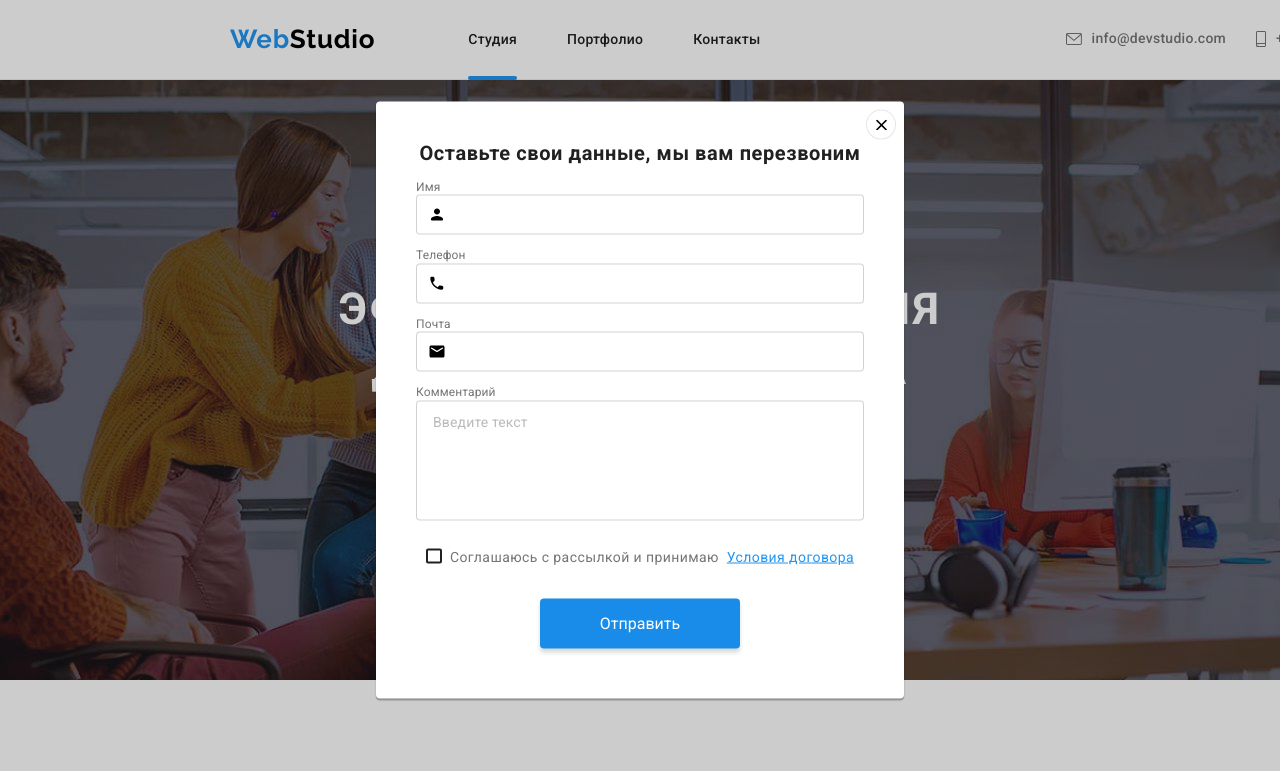
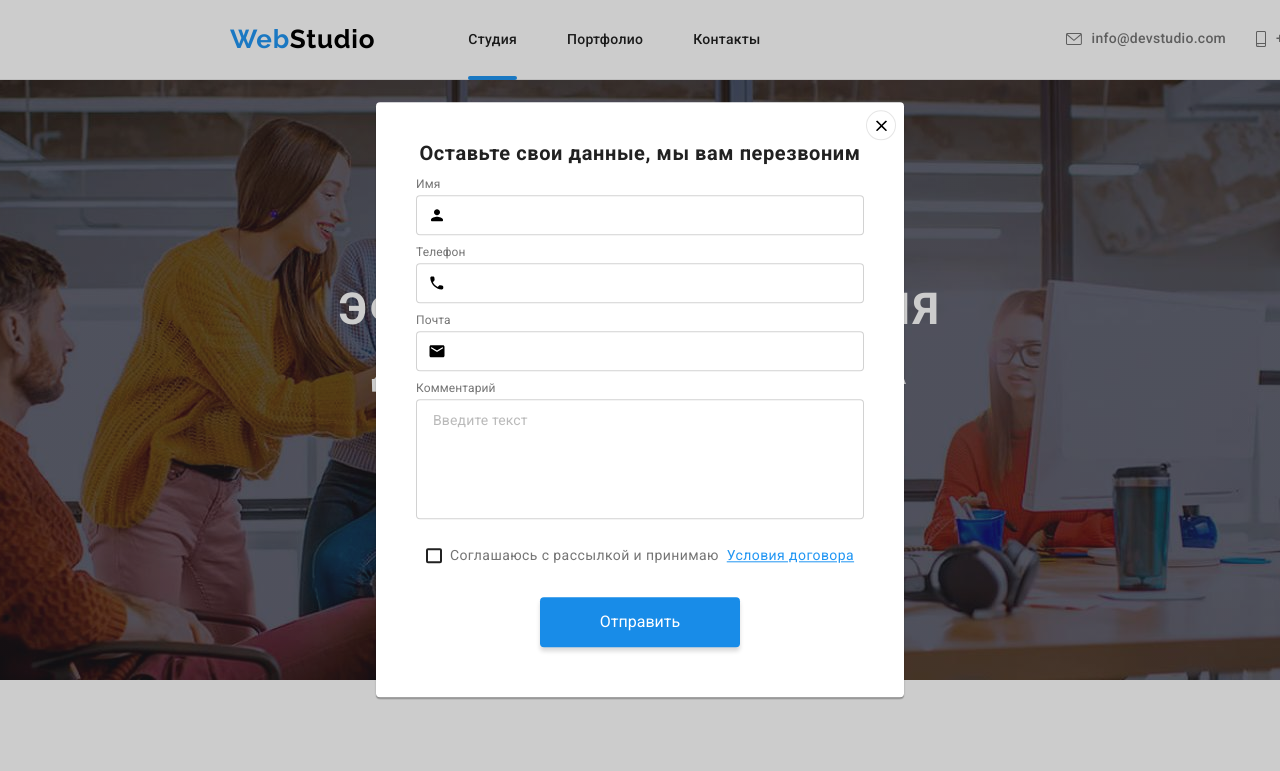
Before and after one commit to laposhko/goit-markup-hw-07, a plain HTML site: page index.html in a window 1280 px wide. Both pictures are taken after a click on the button "Заказать услугу". Shown: the top 771 px of the page. Drawn offline with Linux system fonts and the light colour scheme.

Commit message:
modal label fixed

```diff
--- a/css/styles.css
+++ b/css/styles.css
@@ -486,12 +486,16 @@ img {
   color: var(--title-text-color);
   margin-bottom: 12px;
 }
+.modal-item {
+  margin-bottom: 10px;
+}
 .modal-form-label {
   font-size: 12px;
   line-height: 14px;
   letter-spacing: 0.01em;
   color: var(--description-text-color);
   margin-bottom: 4px;
+  display: block;
 }
 .modal-form-input {
   width: 100%;
@@ -500,7 +504,6 @@ img {
   box-sizing: border-box;
   cursor: pointer;
   border-radius: 4px;
-  margin-bottom: 10px;
   padding: 12px 10px 12px 42px;
   outline: none;
   transition: border-color 250ms cubic-bezier(0.4, 0, 0.2, 1);
--- a/index.html
+++ b/index.html
@@ -60,27 +60,27 @@
                 </button>
                 <p class="modal-title">Оставьте свои данные, мы вам перезвоним</p>
                 <form action="" class="modal-form" autocomplete="off">
+                    <div class="modal-item">
                         <label for="name" class="modal-form-label">Имя</label>
                         <span class="modal-input-box">
-                        <input
-                            type="text"
-                            name="user-name"
-                            class="modal-form-input"
-                            id="name">
+                            <input type="text" name="user-name" class="modal-form-input" id="name">
                             <svg class="modal-input-icon">
                                 <use href="./images/icons.svg#modal-person"></use>
                             </svg>
                         </span>
+                    </div>
 
+                    <div class="modal-item">
                         <label for="tel" class="modal-form-label">Телефон</label>
                         <span class="modal-input-box">
                             <input type="tel" name="user-tel" class="modal-form-input" id="tel">
                             <svg class="modal-input-icon">
-                            <use href="./images/icons.svg#modal-tel" ></use>
+                                <use href="./images/icons.svg#modal-tel"></use>
                             </svg>
                         </span>
+                    </div>
 
-
+                    <div class="modal-item">
                         <label for="mail" class="modal-form-label">Почта</label>
                         <span class="modal-input-box">
                             <input type="email" name="user-email" class="modal-form-input" id="mail">
@@ -88,6 +88,7 @@
                                 <use href="./images/icons.svg#modal-mail"></use>
                             </svg>
                         </span>
+                    </div>
 
                     <label for="comment" class="modal-form-label">Комментарий</label>
                     <textarea class="modal-form-comment" name="user-comment" id="comment" placeholder="Введите текст" ></textarea>
```
Lines whose indentation alone changed are shown as unchanged.
